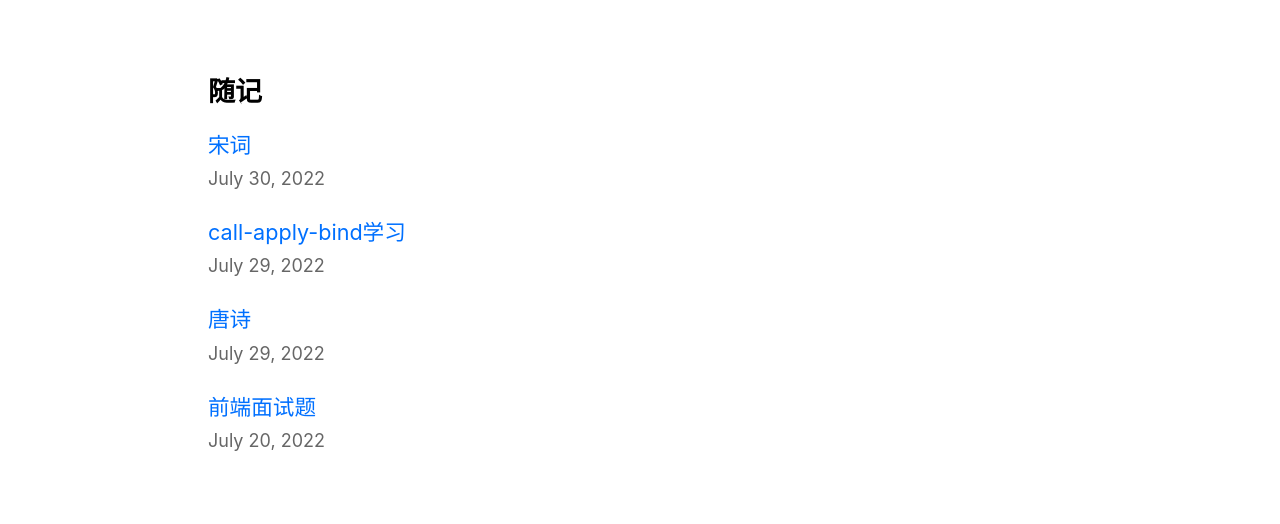
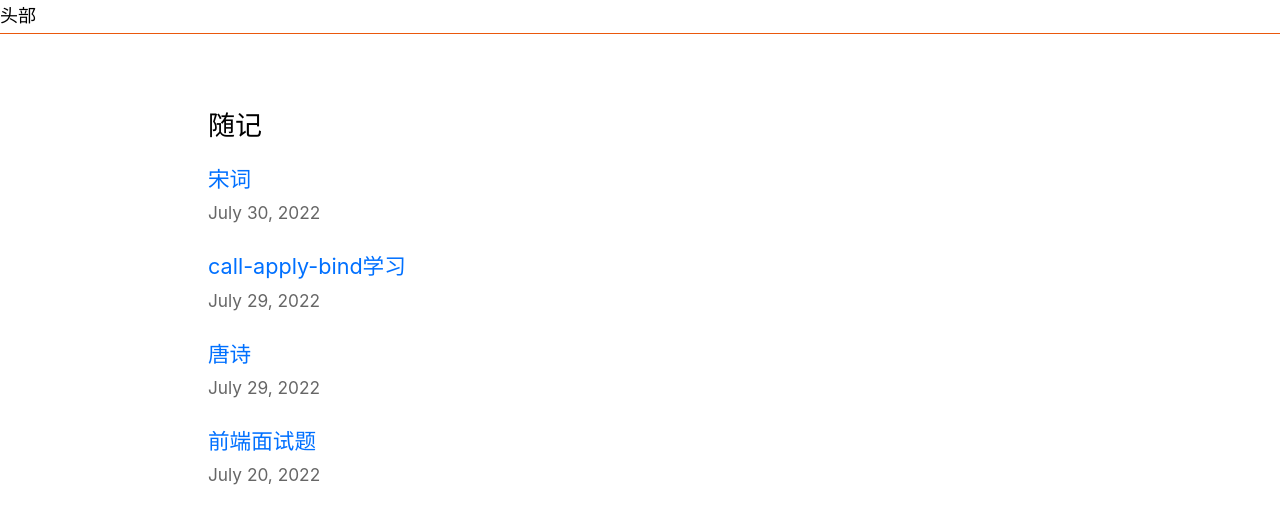
Before and after one commit to infipink/next-blog, a Next.js app: page / in a window 1280 px wide. Shown: the top 524 px of the page. Built offline with nearby package versions, Linux system fonts and the light colour scheme.

Commit message:
feat: add tailwindCss

```diff
--- a/components/layout.js
+++ b/components/layout.js
@@ -1,6 +1,6 @@
 import Head from 'next/head';
 import Image from 'next/image';
-import Script from 'next/script'
+import Script from 'next/script';
 import styles from './layout.module.css';
 import Link from 'next/link';
 import utilStyles from '../styles/utils.module.css';
@@ -11,6 +11,12 @@ export const siteTitle = '难得有趣';
 
 export default function Layout({ children, home }) {
   return (
+    <div className="w-screen h-screen relative">
+      <div className="sticky top-0 left-0 w-full border-b border-orange-600">
+        <div className="max-w-7xl mx-auto py-0.5">
+        头部
+        </div>
+      </div>
       <div className={styles.container}>
         <Head>
           <link rel="icon" href="/favicon.ico" />
@@ -23,21 +29,6 @@ export default function Layout({ children, home }) {
           />
           <meta name="og:title" content={siteTitle} />
         </Head>
-      <header className={styles.header}>
-        {/* {home && (
-          <>
-            <Image
-              priority
-              src={profilePic}
-              className={utilStyles.borderCircle}
-              height={144}
-              width={144}
-              alt={name}
-            />
-            <h1 className={utilStyles.heading2Xl}>{name}</h1>
-          </>
-        )} */}
-      </header>
         <main>{children}</main>
         {!home && (
           <div className={styles.backToHome}>
@@ -47,5 +38,6 @@ export default function Layout({ children, home }) {
           </div>
         )}
       </div>
+    </div>
   );
 }
--- a/package.json
+++ b/package.json
@@ -6,15 +6,18 @@
     "start": "next start"
   },
   "dependencies": {
+    "autoprefixer": "^10.4.8",
     "classnames": "^2.3.1",
     "date-fns": "^2.28.0",
     "gray-matter": "^4.0.3",
     "highlight.js": "^11.6.0",
     "marked": "^4.0.18",
     "next": "latest",
+    "postcss": "^8.4.14",
     "react": "17.0.2",
     "react-dom": "17.0.2",
     "remark": "^14.0.2",
-    "remark-html": "^15.0.1"
+    "remark-html": "^15.0.1",
+    "tailwindcss": "^3.1.7"
   }
 }
--- /dev/null
+++ b/postcss.config.js
@@ -0,0 +1,6 @@
+module.exports = {
+  plugins: {
+    tailwindcss: {},
+    autoprefixer: {},
+  },
+}
--- a/posts/ci-song.md
+++ b/posts/ci-song.md
@@ -5,8 +5,10 @@ date: '2022-07-30'
 
 <p align="center">定风波·南海归赠王定国侍人寓娘</p>
 
-<p algin="center">作者：苏轼</p>
+<p align="center">作者：苏轼</p>
 
 <p align="center">常羡人间琢玉郎，天应乞与点酥娘。尽道清歌传皓齿，风起，雪飞炎海变清凉。</p>
 
 <p align="center">万里归来颜愈少，微笑，笑时犹带岭梅香。试问岭南应不好，却道，<span style="color: green">此心安处是吾乡</span>。</p>
+
+------
--- a/styles/global.css
+++ b/styles/global.css
@@ -1,3 +1,7 @@
+@tailwind base;
+@tailwind components;
+@tailwind utilities;
+
 html,
 body {
   padding: 0;
--- /dev/null
+++ b/tailwind.config.js
@@ -0,0 +1,11 @@
+/** @type {import('tailwindcss').Config} */
+module.exports = {
+  content: [
+    './pages/**/*.{js,ts,jsx,tsx}',
+    './components/**/*.{js,ts,jsx,tsx}',
+  ],
+  theme: {
+    extend: {},
+  },
+  plugins: [],
+};
```
Also changed, not shown: 1 other file (tests, documents, lock files or other folders). Lines whose indentation alone changed are shown as unchanged.
